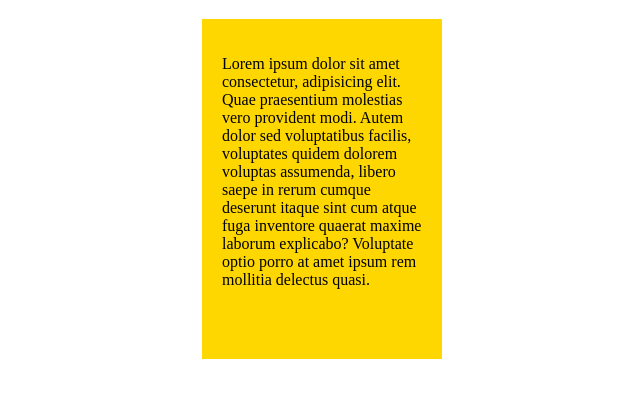
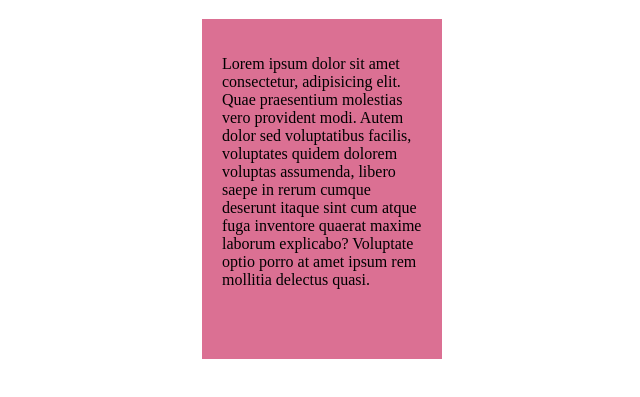
Before and after one commit to aditya-2403/chinu, a plain HTML site: page index.html in a window 1280 px wide. Shown: the part 69-466 px from the top of the page, without its empty margins (318-958 px from the left). Drawn offline with Linux system fonts and the light colour scheme.

Commit message:
changed bgcolor to palevioletred

```diff
--- a/index.css
+++ b/index.css
@@ -9,5 +9,5 @@ body{
     width: 200px;
     height: 300px;
     padding: 20px;
-    background-color: gold;
+    background-color: palevioletred;
 }
```
